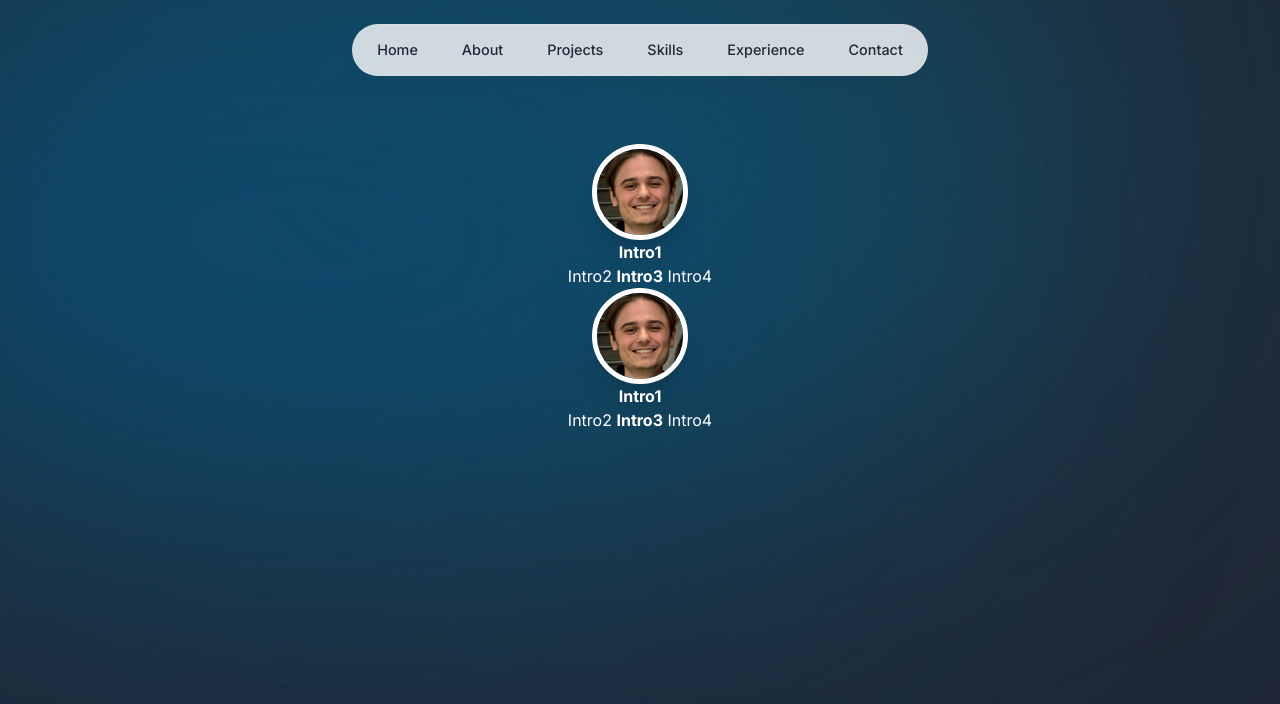
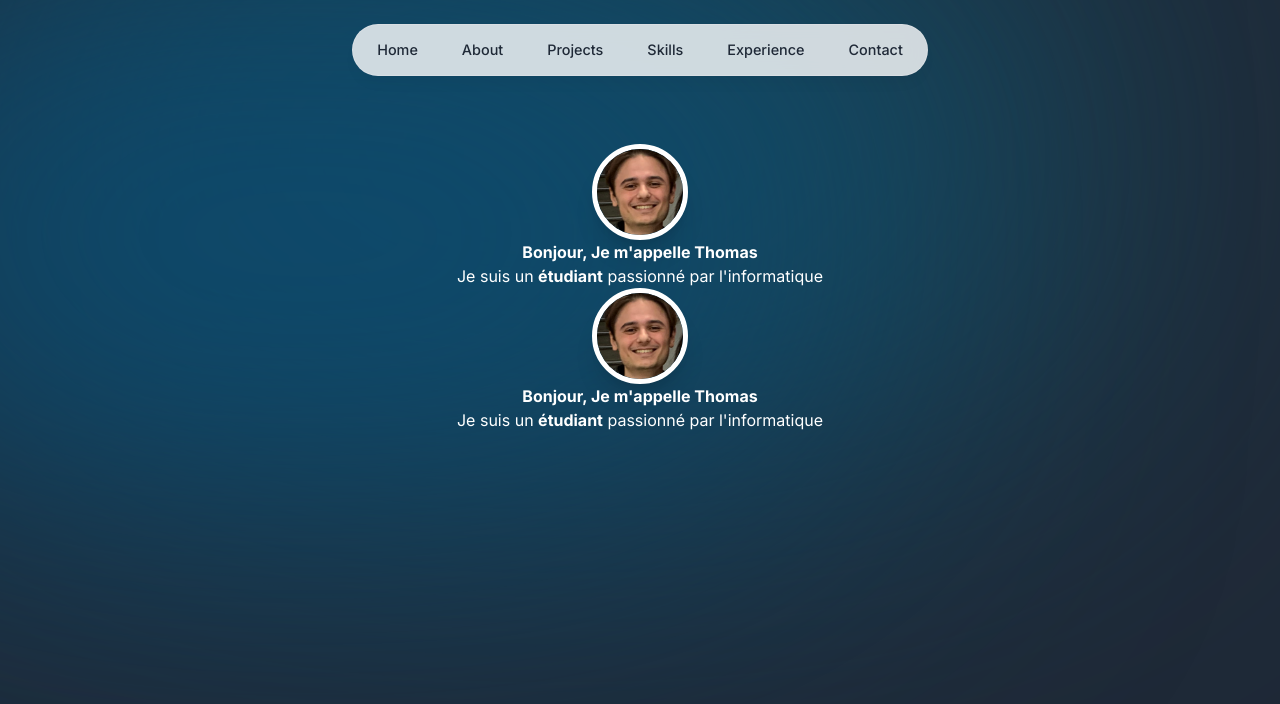
Before and after one commit to zalixzy/portfolio, a Next.js app: page / in a window 1280 px wide. Shown: the top 704 px of the page. Built offline with nearby package versions, Linux system fonts and the light colour scheme.

Commit message:
mise en commentaire avant correction

```diff
--- a/components/intro.tsx
+++ b/components/intro.tsx
@@ -38,11 +38,17 @@ import { useTranslation } from 'react-i18next';
           initial ={{opacity:0, scale: 0}}
           animate= {{opacity:1, scale:1}}>
             <div>
-              <span className="font-bold">{t('Intro1')}</span>
+              <span className="font-bold">Bonjour, Je m'appelle Thomas
+                {/* {t('Intro1')} */}
+              </span>
             </div>
             <div>
-            {t('Intro2')}{" "}
-              <span className="font-bold">{t('Intro3')}</span>  {t('Intro4')}
+            {/* {t('Intro2')} */}
+            Je suis un{" "}
+              <span className="font-bold">étudiant
+                {/* {t('Intro3')} */}
+              </span>  passionné par l'informatique
+              {/* {t('Intro4')} */}
             </div>
           </motion.p>
 
```
